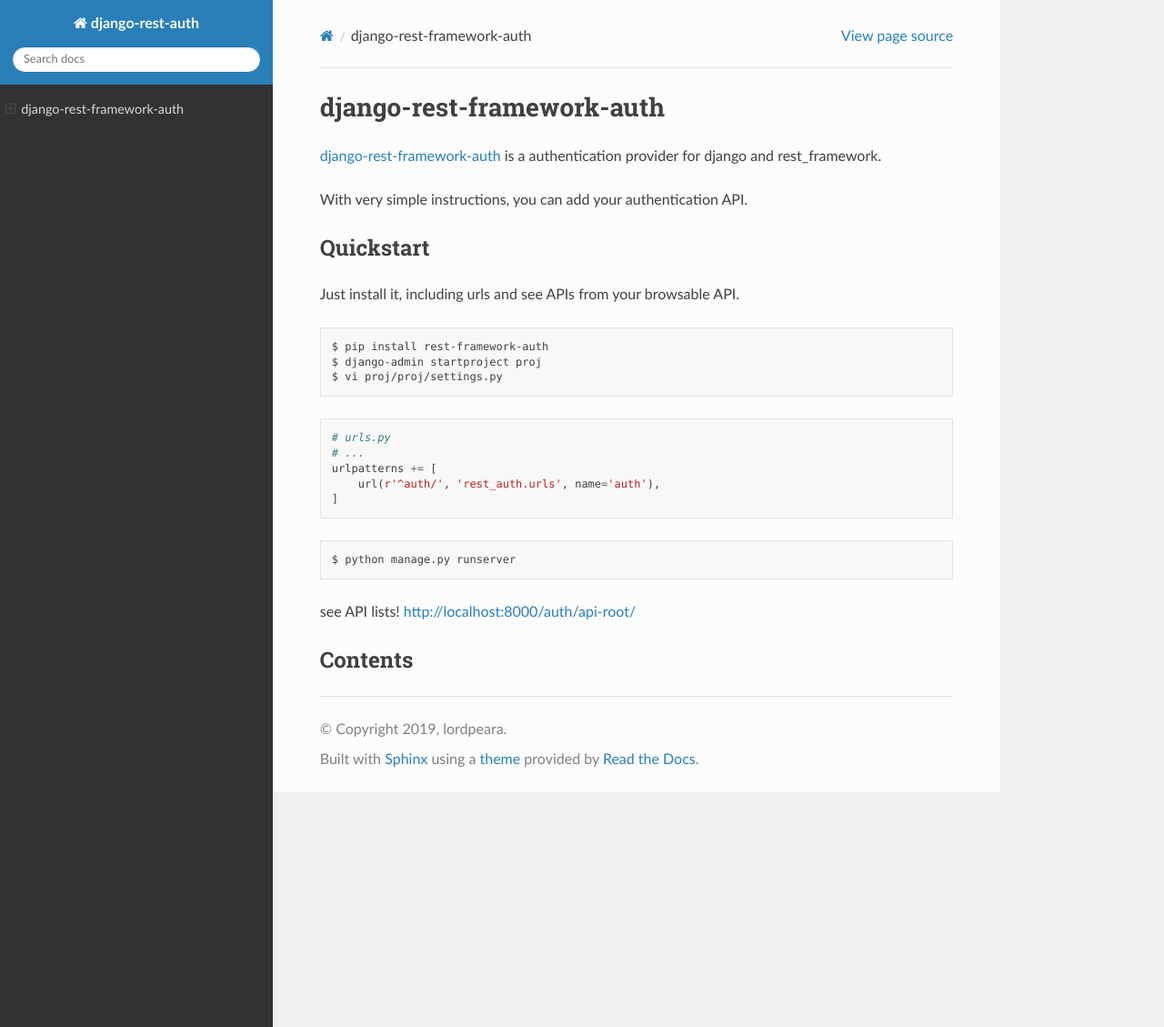
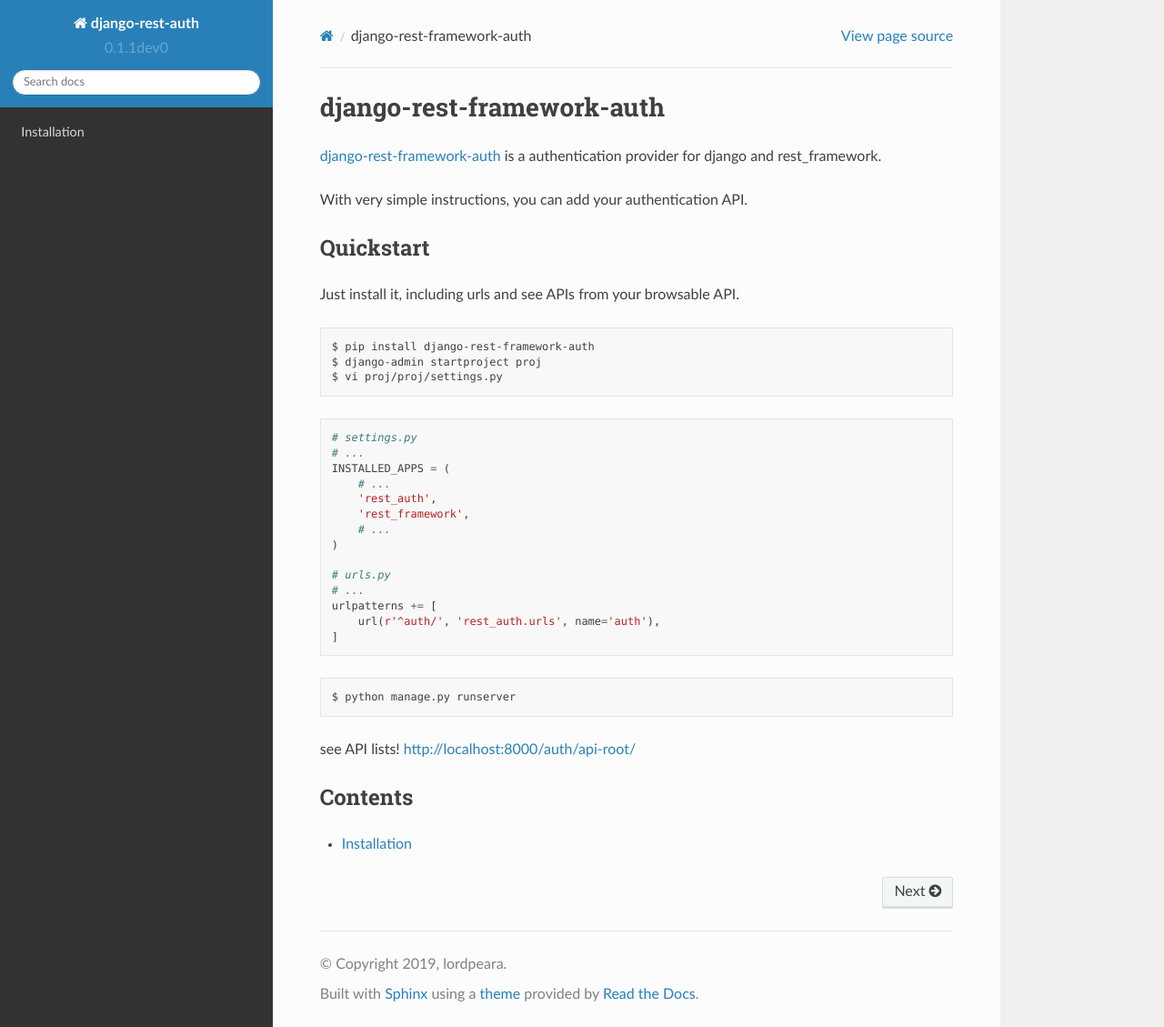
Before and after one commit to lordpeara/django-rest-auth, a Sphinx documentation site: the page built from docs/index.rst, in a window 1280 px wide and 1129 px high. Shown: the whole window at 91% size. Built offline with Sphinx 7.4.7 and the Read the Docs theme 2.0.0, drawn with Linux system fonts in a browser that asks for light colours; the version number is read from the project's files by our own code.

Commit message:
Fix sphinx conf & add docs/install

```diff
--- a/docs/conf.py
+++ b/docs/conf.py
@@ -13,8 +13,14 @@
 # documentation root, use os.path.abspath to make it absolute, like shown here.
 #
 import os
-# import sys
-# sys.path.insert(0, os.path.abspath('.'))
+import sys
+
+import django
+
+
+sys.path.insert(0, os.path.abspath('..'))
+os.environ.setdefault('DJANGO_SETTINGS_MODULE', 'rest_auth.tests.settings')
+django.setup()
 
 
 # -- Project information -----------------------------------------------------
--- a/docs/index.rst
+++ b/docs/index.rst
@@ -18,11 +18,20 @@
 
 .. code-block:: bash
 
-    $ pip install rest-framework-auth
+    $ pip install django-rest-framework-auth
     $ django-admin startproject proj
     $ vi proj/proj/settings.py
 
 .. code-block:: python
+
+    # settings.py
+    # ...
+    INSTALLED_APPS = (
+        # ...
+        'rest_auth',
+        'rest_framework',
+        # ...
+    )
 
     # urls.py
     # ...
@@ -41,4 +50,6 @@
 --------
 
 .. toctree::
-   :maxdepth: 2
+   :maxdepth: 1
+
+   Installation <install>
```
Also changed, not shown: docs/install.rst (added, +44 -0 lines).
